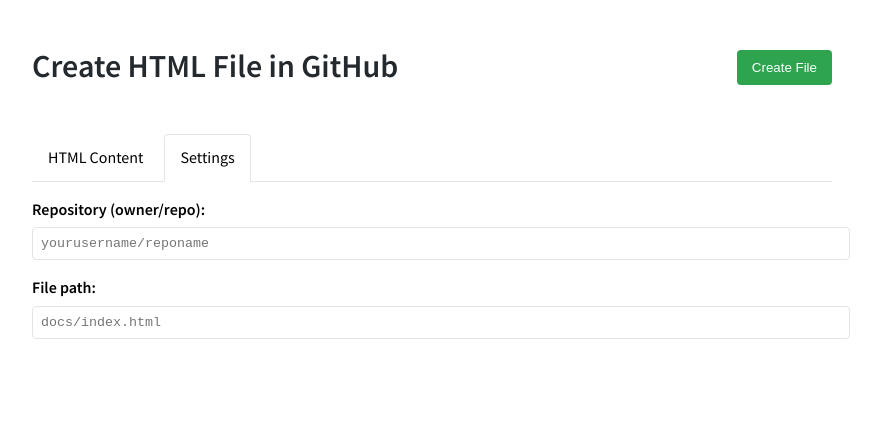
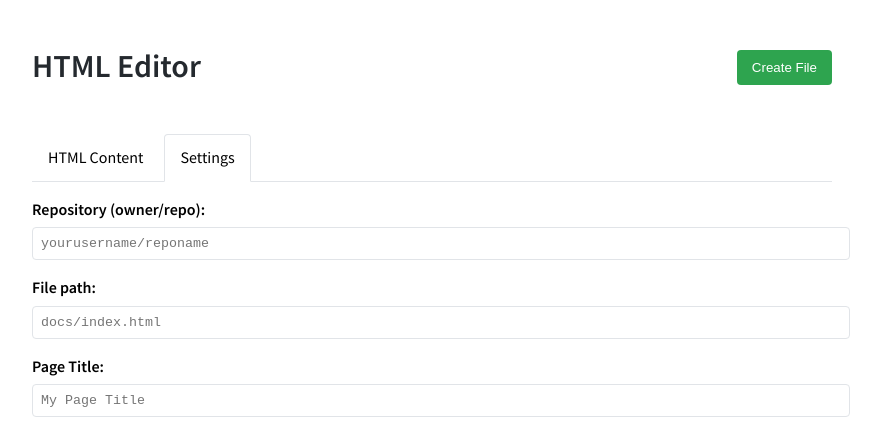
Before and after one commit to itsgbemi/github-html-creator, a plain HTML site: page public/index.html in a window 1280 px wide. Both pictures are taken after a click on the element "Settings". Shown: the whole page, without its empty margins (208-1089 px from the left). Drawn offline with Linux system fonts and the light colour scheme.

Commit message:
Update index.html

```diff
--- a/public/index.html
+++ b/public/index.html
@@ -64,8 +64,6 @@
 #result { margin-top: 20px; padding: 10px; border-radius: 4px; }
 .success { background: #f0fff4; border: 1px solid #d1f3d8; }
 .error { background: #ffebef; border: 1px solid #f5c6cb; }
-
-/* New styles for content builder */
 .content-builder {
 display: flex;
 gap: 20px;
@@ -108,7 +106,7 @@
 </head>
 <body>
 <div class="top-bar">
-<h1>Create HTML File in GitHub</h1>
+<h1>HTML Editor</h1>
 <button type="submit" form="htmlForm">Create File</button>
 </div>
 
@@ -143,6 +141,10 @@
 <label for="path">File path:</label>
 <input type="text" id="path" required placeholder="docs/index.html">
 </div>
+<div class="form-group">
+<label for="title">Page Title:</label>
+<input type="text" id="title" placeholder="My Page Title">
+</div>
 </div>
 </form>
 
@@ -158,7 +160,6 @@
 });
 });
 
-// Content builder functionality
 const canvas = document.getElementById('contentCanvas');
 const contentInput = document.getElementById('content');
 
@@ -200,6 +201,7 @@
 const repo = document.getElementById('repo').value;
 const path = document.getElementById('path').value;
 const content = document.getElementById('content').value;
+const title = document.getElementById('title').value;
 
 const resultEl = document.getElementById('result');
 resultEl.innerHTML = '<svg width="24" height="24" xmlns="http://www.w3.org/2000/svg" viewBox="0 0 24 24" fill="#24292e"><path d="M12,1A11,11,0,1,0,23,12,11,11,0,0,0,12,1Zm0,19a8,8,0,1,1,8-8A8,8,0,0,1,12,20Z" opacity=".25"/><path d="M12,4a8,8,0,0,1,7.89,6.7A1.53,1.53,0,0,0,21.38,12h0a1.5,1.5,0,0,0,1.48-1.75,11,11,0,0,0-21.72,0A1.5,1.5,0,0,0,2.62,12h0a1.53,1.53,0,0,0,1.49-1.3A8,8,0,0,1,12,4Z"><animateTransform attributeName="transform" type="rotate" dur="0.75s" values="0 12 12;360 12 12" repeatCount="indefinite"/></path></svg> Creating file...';
@@ -209,7 +211,7 @@
 const response = await fetch('/api/create-html', {
 method: 'POST',
 headers: { 'Content-Type': 'application/json' },
-body: JSON.stringify({ repo, path, content })
+body: JSON.stringify({ repo, path, content, title })
 });
 
 const data = await response.json();
```
